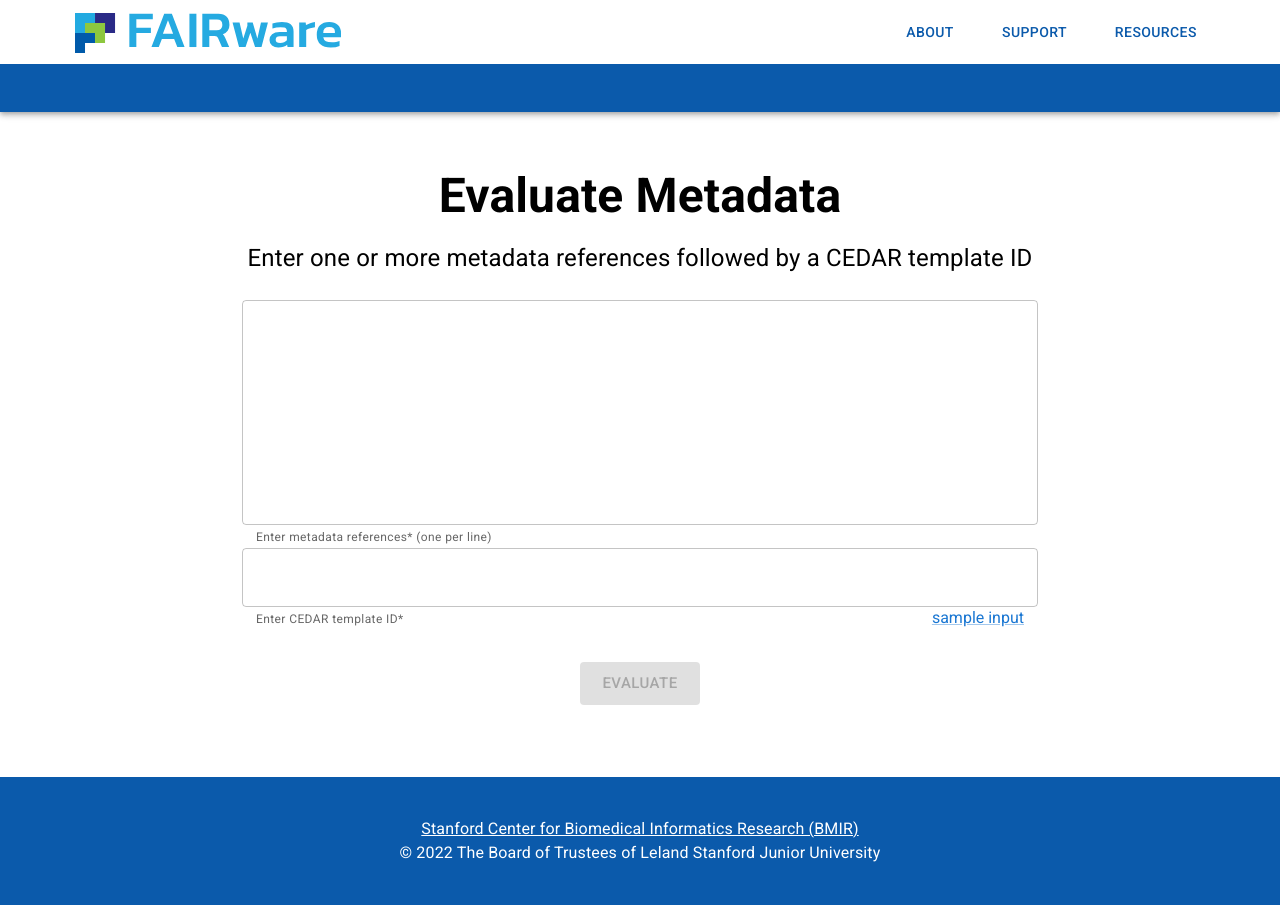
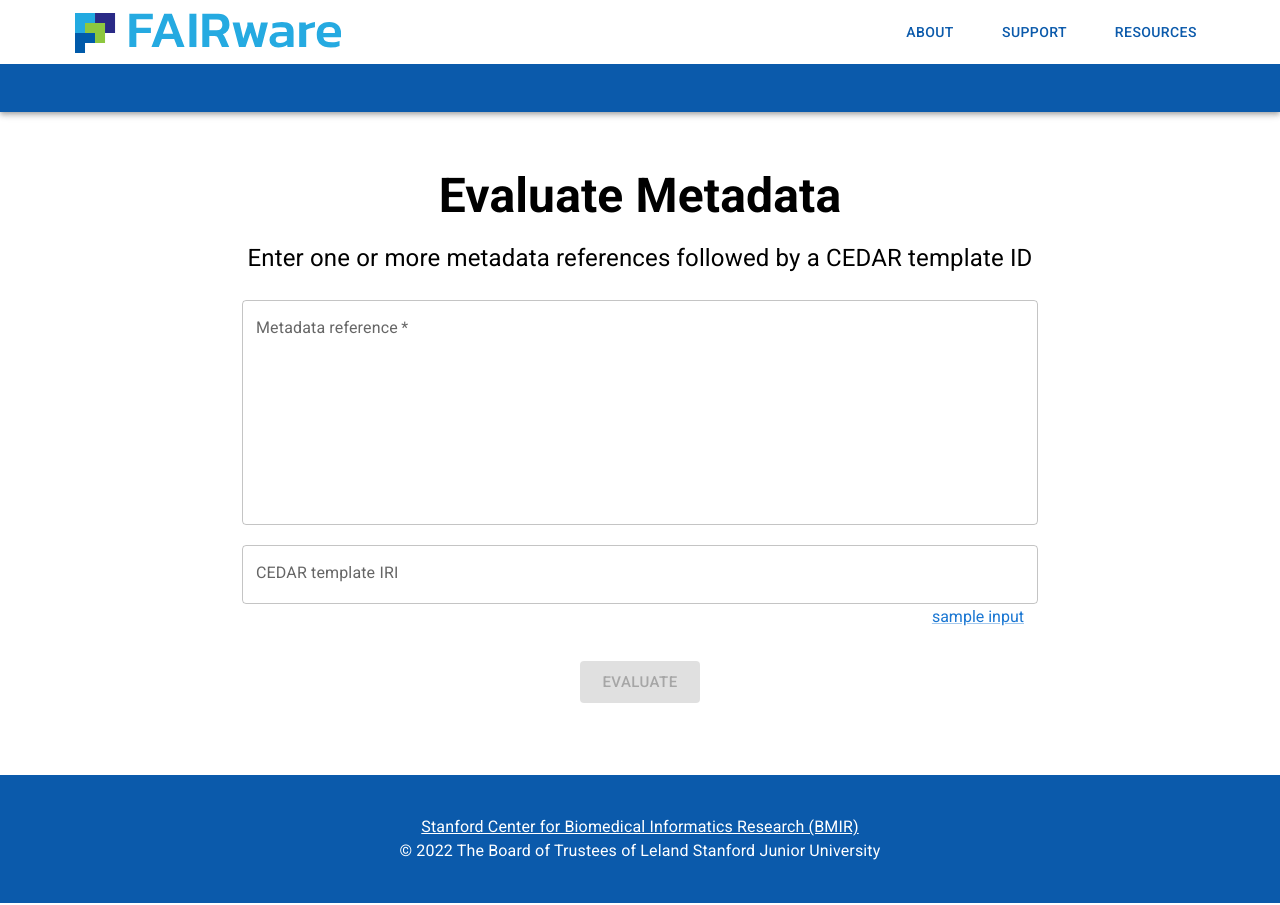
Before and after one commit to metadatacenter/fairware-workbench-ui, a React (Create React App) app: page /EvaluateMetadata in a window 1280 px wide. Built offline with nearby package versions, Linux system fonts and the light colour scheme.

Commit message:
fix: create field label

```diff
--- a/src/App.css
+++ b/src/App.css
@@ -129,7 +129,7 @@ pre {
 .sampleInputButton {
   text-align: right;
   width: 60vw;
-  margin: -24px auto auto;
+  margin: 0px auto auto;
   text-transform: none;
 }
 
--- a/src/components/routes/EvaluateMetadata.js
+++ b/src/components/routes/EvaluateMetadata.js
@@ -101,22 +101,24 @@ export default function EvaluateMetadata() {
                 <div className="mainSubtitle">Enter one or more metadata references followed by a CEDAR template ID</div>
                 <div className="inputTextFieldContainer">
                     <TextField
+                        required
                         id="inputMetadataUris"
                         multiline
                         rows={8}
+                        style={{marginBottom: "20px"}}
                         inputProps={{style: {fontSize: 18, lineHeight: "24px"}}}
                         onChange={handleInputMetadataUriChange}
                         value={metadataUris}
-                        helperText="Enter metadata references* (one per line)"
+                        label="Metadata reference"
                     />
                     <TextField
                         id="inputTemplateId"
                         onChange={handleInputTemplateIdChange}
                         value={templateId}
                         inputProps={{style: {fontSize: 18}}}
-                        helperText="Enter CEDAR template ID*"
+                        label="CEDAR template IRI"
                     />
-                    <div className={"sampleInputButton"}>
+                    <div className="sampleInputButton">
                         <Link component="button" onClick={handleSampleInputClick}>sample input</Link>
                     </div>
                 </div>
```
